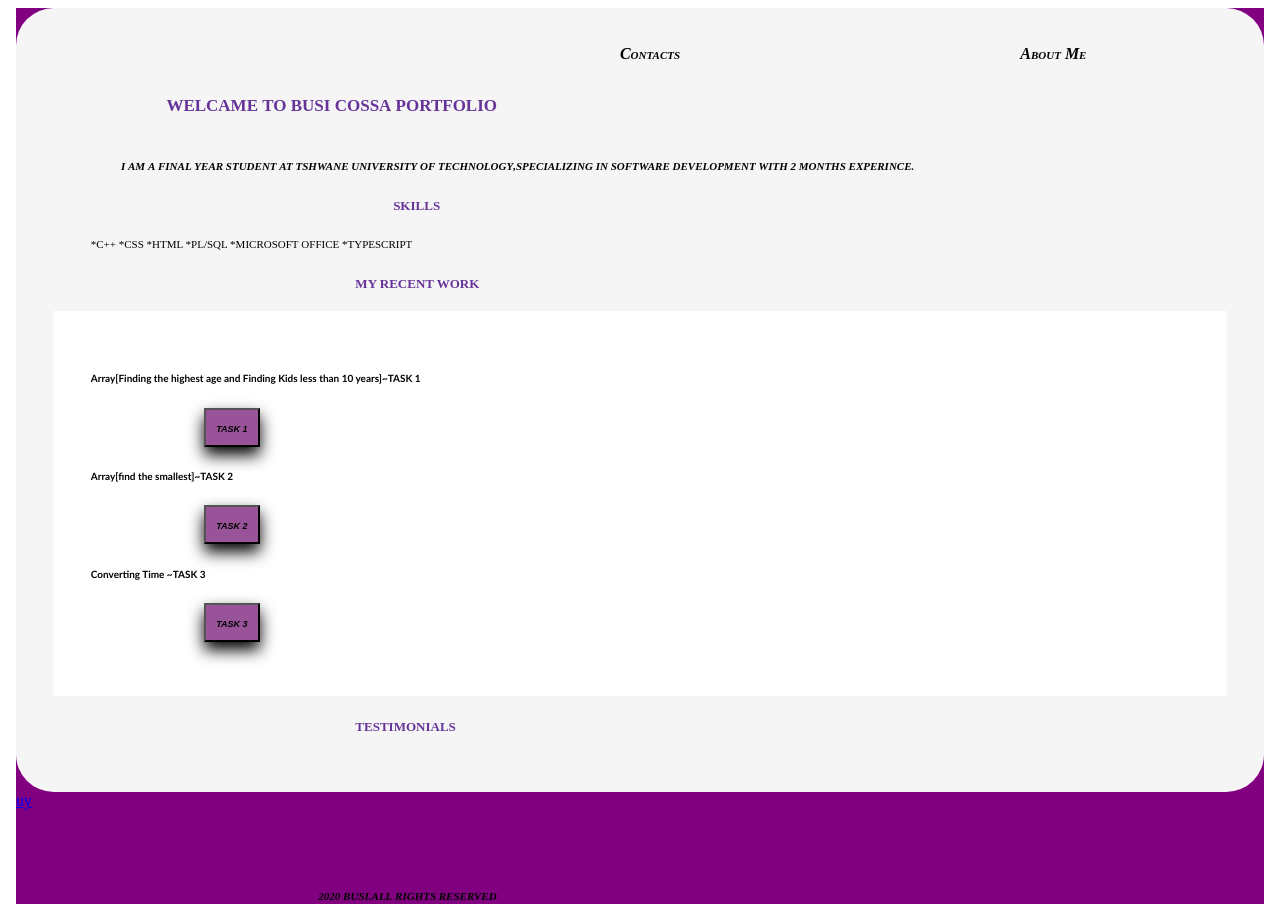
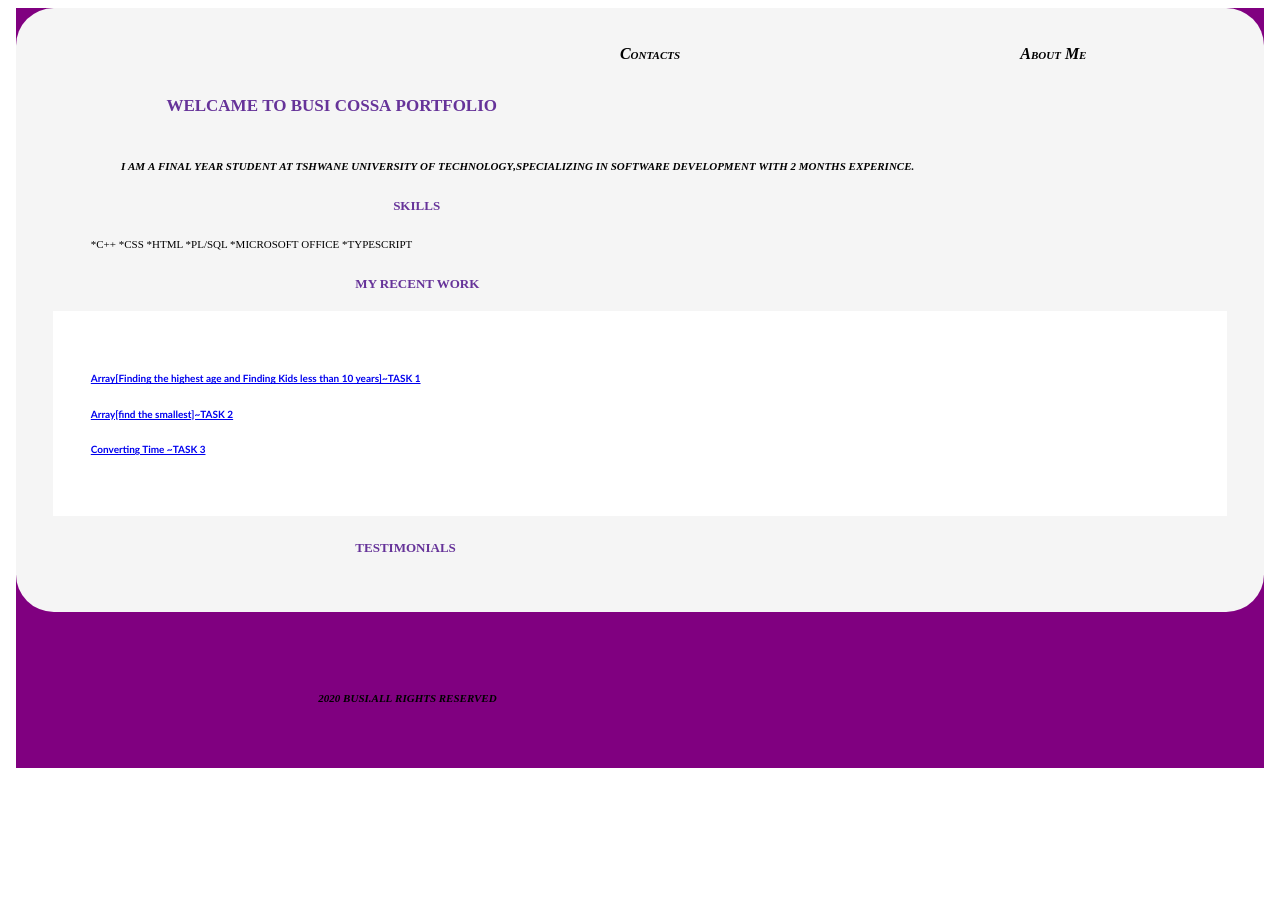
Before and after one commit to tholakelebusi/angular-ivy-h2nbow, an Angular app: page / in a window 1280 px wide. After the commit the page ends 800 px from the top, so only its background shows below. Built offline with nearby package versions, Linux system fonts and the light colour scheme.

Commit message:
1 file modified

```diff
--- a/src/app/app.component.html
+++ b/src/app/app.component.html
@@ -50,24 +50,21 @@
     <h3>MY RECENT WORK</h3>
     <div class="work">
 <div>
-       <h6>Array[Finding the highest age and Finding Kids less than 10 years]~TASK 1</h6>
-    <form action="https://stackblitz.com/edit/finding-the-highest-age-in-array?file=index.ts">
-        <input type="submit" value="TASK 1" class="tasks">
-    </form>
+
+    <a mat-raised-button href="https://stackblitz.com/edit/finding-the-highest-age-in-array?file=index.ts"><h6>Array[Finding the highest age and Finding Kids less than 10 years]~TASK 1</h6>
+    </a>
 </div>
 <div>
- <h6>Array[find the smallest]~TASK 2</h6>
-  <form action="https://stackblitz.com/edit/smallest?file=index.ts">
-    <input type="submit" value="TASK 2" class="tasks">
-    </form>
+
+  <a mat-raised-button href="https://stackblitz.com/edit/smallest?file=index.ts"> <h6>Array[find the smallest]~TASK 2</h6>
+  </a>
 </div>
 
 
     <div>
-        <h6>Converting Time ~TASK 3</h6>
-        <form action="https://stackblitz.com/edit/convertingtime?file=index.ts" >
-            <input type="submit" value="TASK 3" class="tasks">
-            </form>
+
+       <a mat-raised-button href="https://stackblitz.com/edit/convertingtime?file=index.ts" ><h6>Converting Time ~TASK 3</h6>
+       </a>
 
     </div>
 </div>
@@ -86,7 +83,7 @@
     </div>
 </div>
 </div>
-<a mat-raised-button href="bb.html">uy</a>
+
 
 <div class="last">
 <p>2020 Busi.All rights reserved</p>
```
